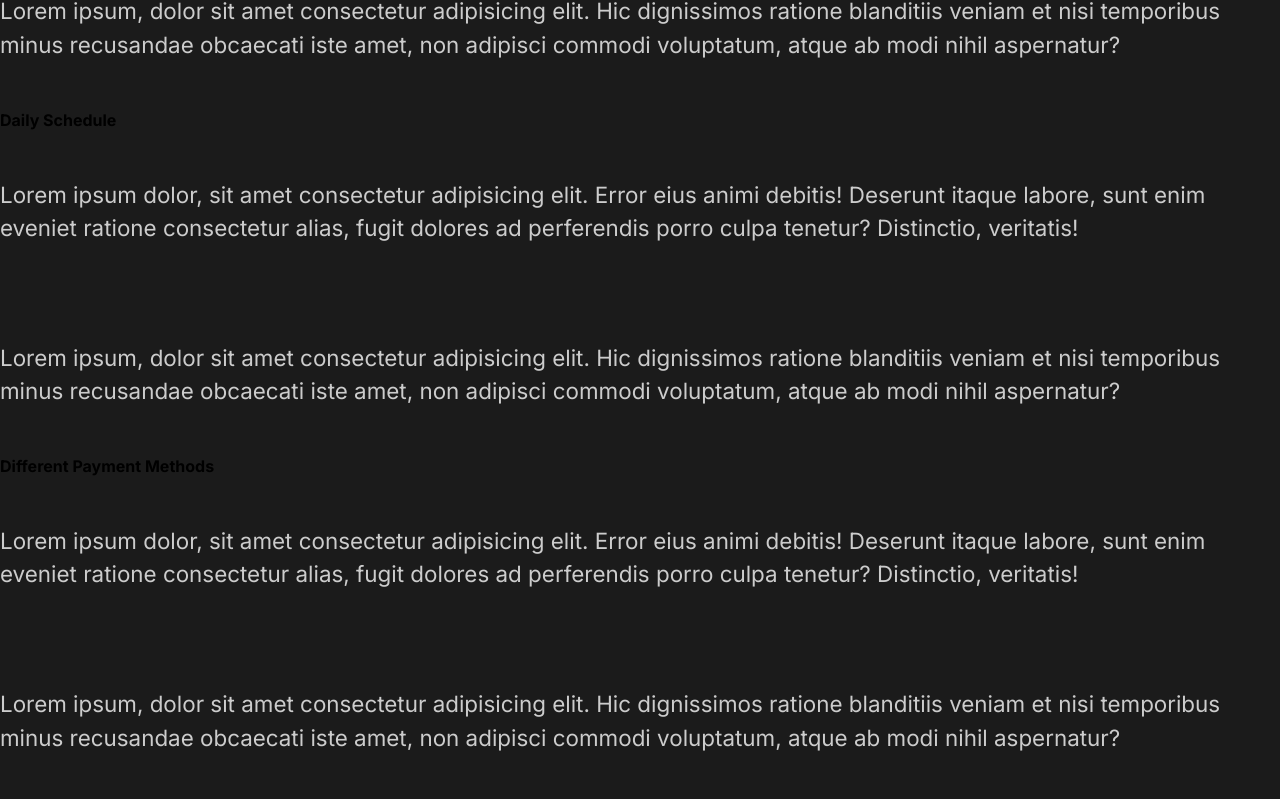
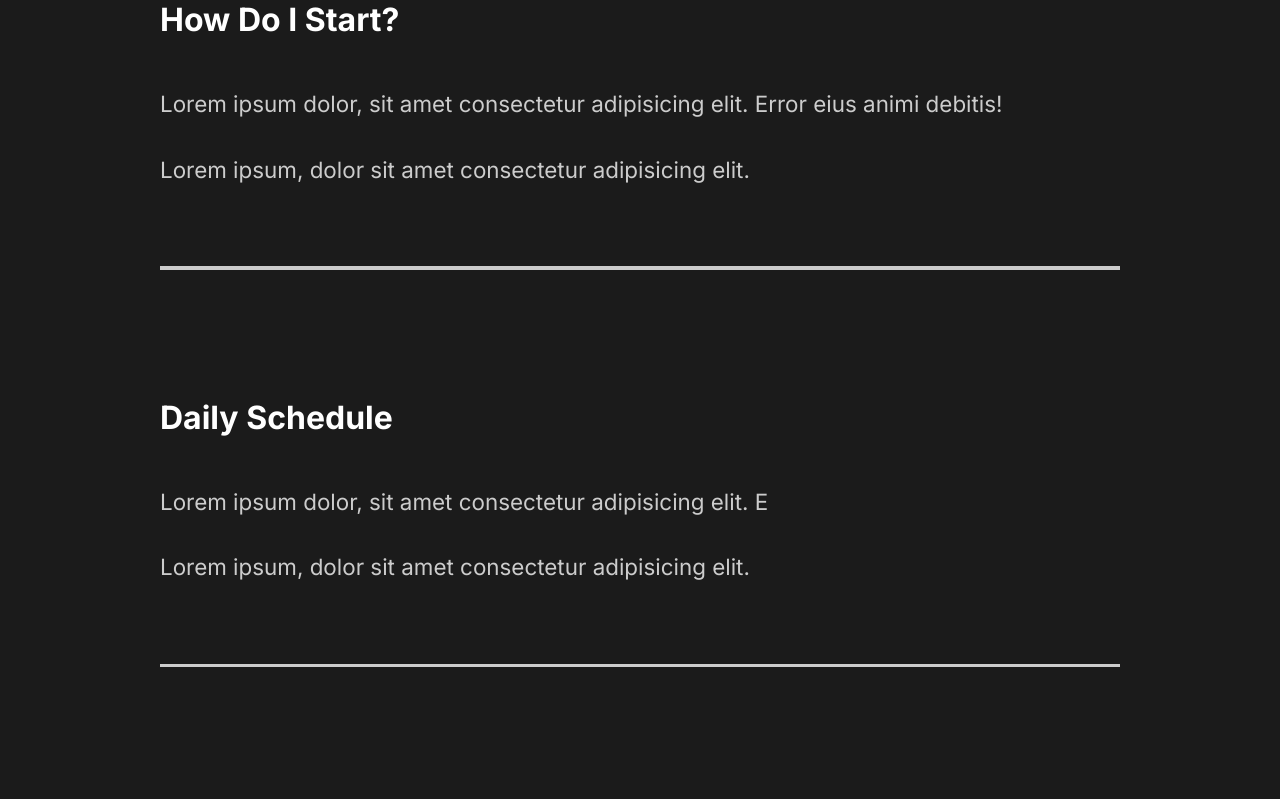
Before and after one commit to angellerina/capture, a React (Create React App) app: page / in a window 1280 px wide. Shown: the part 2519-3318 px from the top of the page. Built offline with nearby package versions, Linux system fonts and the light colour scheme.

Commit message:
Styling FAQ Section

```diff
--- a/src/components/FaqSection.js
+++ b/src/components/FaqSection.js
@@ -1,9 +1,10 @@
 import React from "react";
-//Page Components
+import styled from "styled-components";
+import { About } from "../styles";
 
 const FaqSection = () => {
   return (
-    <div className="faq">
+    <Faq>
       <h2>
         Any Questions <span>FAQ</span>
       </h2>
@@ -12,51 +13,35 @@ const FaqSection = () => {
         <div className="answer">
           <p>
             Lorem ipsum dolor, sit amet consectetur adipisicing elit. Error eius
-            animi debitis! Deserunt itaque labore, sunt enim eveniet ratione
-            consectetur alias, fugit dolores ad perferendis porro culpa tenetur?
-            Distinctio, veritatis!
+            animi debitis!
           </p>
-          <p>
-            Lorem ipsum, dolor sit amet consectetur adipisicing elit. Hic
-            dignissimos ratione blanditiis veniam et nisi temporibus minus
-            recusandae obcaecati iste amet, non adipisci commodi voluptatum,
-            atque ab modi nihil aspernatur?
-          </p>
+          <p>Lorem ipsum, dolor sit amet consectetur adipisicing elit.</p>
         </div>
+        <div className="faq-line"></div>
       </div>
       <div className="question">
         <h4>Daily Schedule</h4>
         <div className="answer">
-          <p>
-            Lorem ipsum dolor, sit amet consectetur adipisicing elit. Error eius
-            animi debitis! Deserunt itaque labore, sunt enim eveniet ratione
-            consectetur alias, fugit dolores ad perferendis porro culpa tenetur?
-            Distinctio, veritatis!
-          </p>
-          <p>
-            Lorem ipsum, dolor sit amet consectetur adipisicing elit. Hic
-            dignissimos ratione blanditiis veniam et nisi temporibus minus
-            recusandae obcaecati iste amet, non adipisci commodi voluptatum,
-            atque ab modi nihil aspernatur?
-          </p>
+          <p>Lorem ipsum dolor, sit amet consectetur adipisicing elit. E</p>
+          <p>Lorem ipsum, dolor sit amet consectetur adipisicing elit.</p>
         </div>
+        <div className="faq-line"></div>
       </div>
       <div className="question">
         <h4>Different Payment Methods</h4>
         <div className="answer">
           <p>
-            Lorem ipsum dolor, sit amet consectetur adipisicing elit. Error eius
-            animi debitis! Deserunt itaque labore, sunt enim eveniet ratione
-            consectetur alias, fugit dolores ad perferendis porro culpa tenetur?
-            Distinctio, veritatis!
+            Deserunt itaque labore, sunt enim eveniet ratione consectetur alias,
+            fugit dolores ad perferendis porro culpa tenetur? Distinctio,
+            veritatis!
           </p>
           <p>
-            Lorem ipsum, dolor sit amet consectetur adipisicing elit. Hic
-            dignissimos ratione blanditiis veniam et nisi temporibus minus
+            Hic dignissimos ratione blanditiis veniam et nisi temporibus minus
             recusandae obcaecati iste amet, non adipisci commodi voluptatum,
             atque ab modi nihil aspernatur?
           </p>
         </div>
+        <div className="faq-line"></div>
       </div>
       <div className="question">
         <h4>What Products Do You Offer?</h4>
@@ -74,9 +59,37 @@ const FaqSection = () => {
             atque ab modi nihil aspernatur?
           </p>
         </div>
+        <div className="faq-line"></div>
       </div>
-    </div>
+    </Faq>
   );
 };
 
+const Faq = styled(About)`
+  display: block;
+  span {
+    display: block;
+  }
+  h2 {
+    padding-bottom: 2rem;
+    font-weight: lighter;
+  }
+  .faq-line {
+    background: #cccccc;
+    height: 0.2rem;
+    margin: 2rem 0rem;
+    width: 100%;
+  }
+  .question {
+    padding: 3rem 0rem;
+    cursor: pointer;
+  }
+  .answer {
+    padding: 2rem 0rem;
+    p {
+      padding: 1rem 0rem;
+    }
+  }
+`;
+
 export default FaqSection;
--- a/src/components/GlobalStyle.js
+++ b/src/components/GlobalStyle.js
@@ -34,6 +34,7 @@ h3{
 }
 h4{
     font-weight: bold;
+    font-size: 2rem;
 }
 a{
     font-size: 1.1rem;
```
